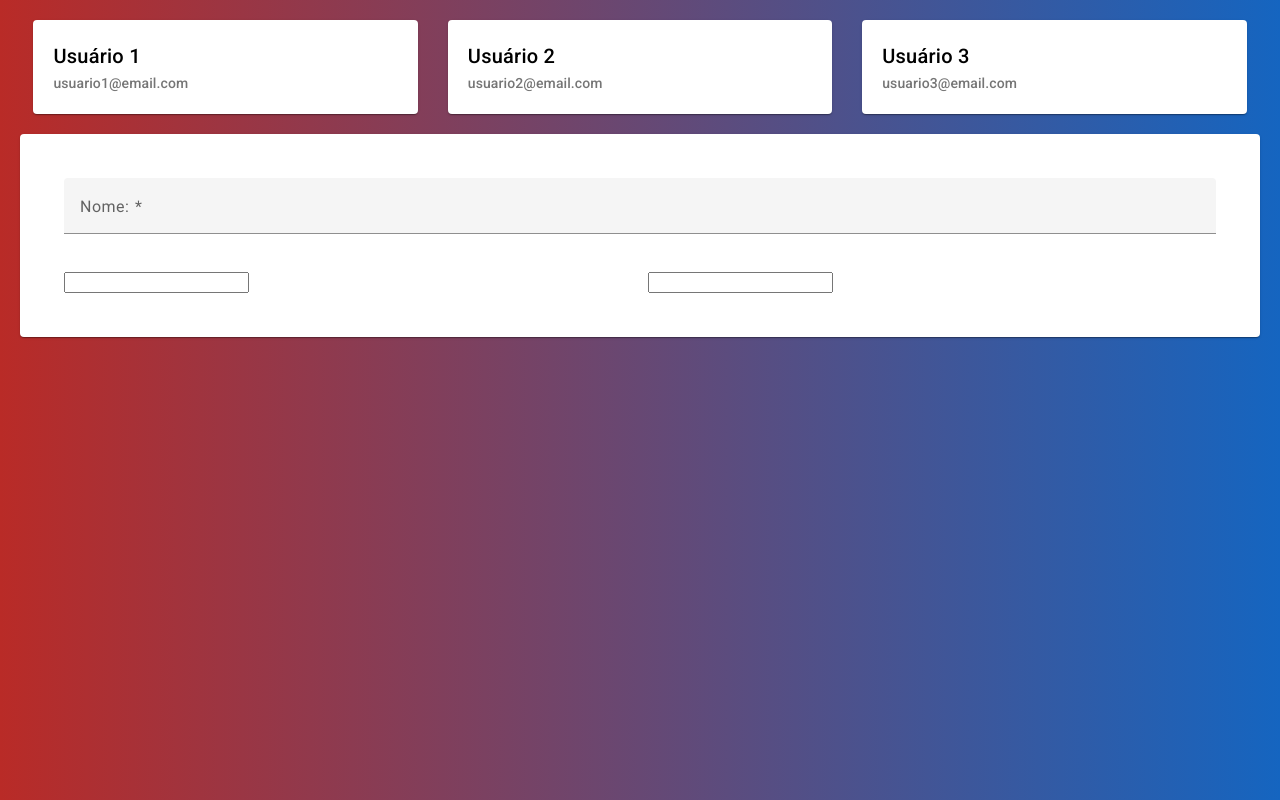
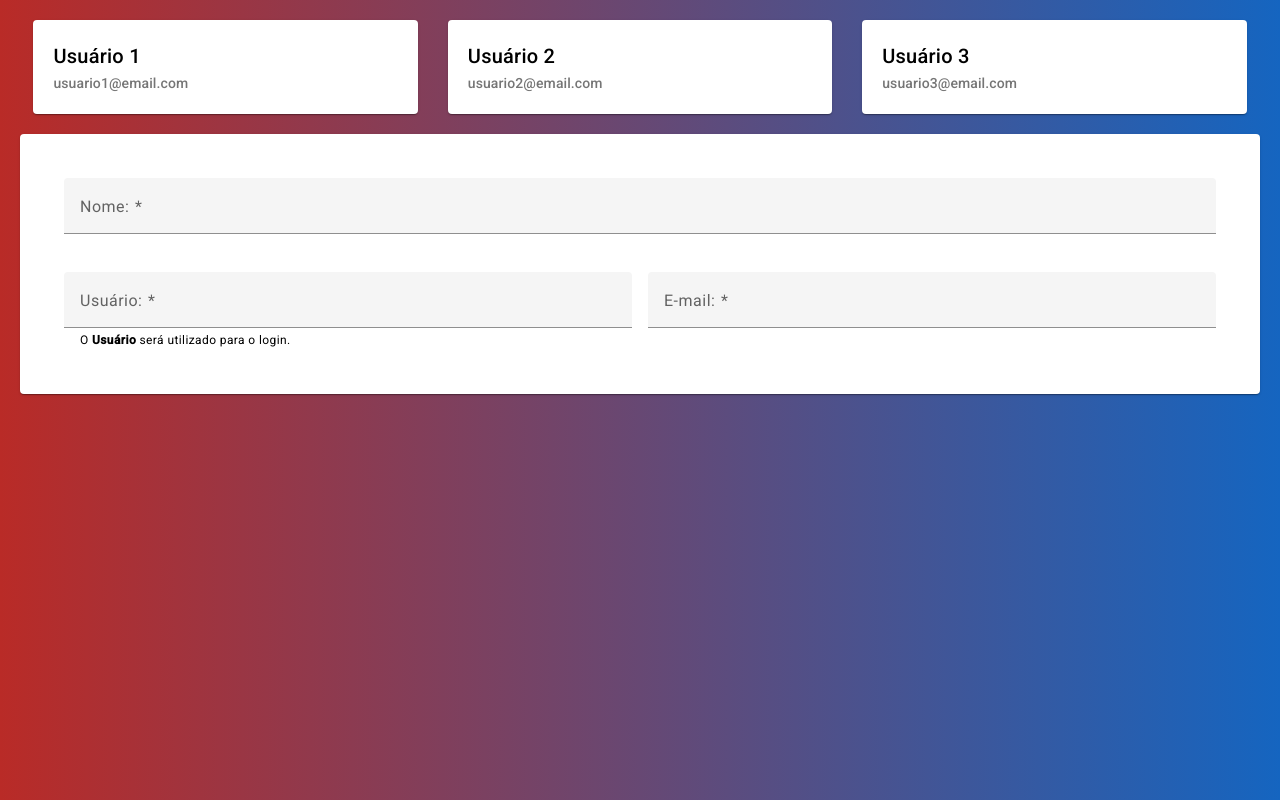
Before and after one commit to felipebiel/angular-template-driven-forms, an Angular app: page / in a window 1280 px wide. Built offline with nearby package versions, Linux system fonts and the light colour scheme.

Commit message:
feat: Criando o validador de email utilizando diretivas

```diff
--- a/src/app/components/user-form/user-form.component.html
+++ b/src/app/components/user-form/user-form.component.html
@@ -9,12 +9,24 @@
                 </mat-form-field>
             </div>
             <div class="user-form__row">
-                <div class="user-form__item user-form__item-50">
-                    <input type="text">
-                </div>
-                <div class="user-form__item user-form__item-50">
-                    <input type="text">
-                </div>
+                <mat-form-field class="user-form__item user-form__item-50">
+                    <mat-label>Usuário: </mat-label>
+                    <input matInput [(ngModel)]="userSelected.username" required name="username"
+                        #usernameControl="ngModel">
+                    <mat-hint>O <b>Usuário</b> será utilizado para o login.</mat-hint>
+                    <mat-error *ngIf="usernameControl.hasError('required')">O <b>Usuário</b> é obrigatório.</mat-error>
+                </mat-form-field>
+
+                <mat-form-field class="user-form__item user-form__item-50">
+                    <mat-label>E-mail: </mat-label>
+                    <input matInput [(ngModel)]="userSelected.email" required appEmailPatternValidator name="email"
+                        #emailControl="ngModel">
+                    <mat-error *ngIf="emailControl.hasError('required')">O <b>E-mail</b> é obrigatório.</mat-error>
+                    <mat-error
+                        *ngIf="emailControl.hasError('invalidEmailPattern') && !emailControl.hasError('required')">O
+                        <b>E-mail</b> é
+                        deve ser válido.</mat-error>
+                </mat-form-field>
             </div>
         </form>
     </mat-card-content>
--- a/src/app/directives/directives.module.ts
+++ b/src/app/directives/directives.module.ts
@@ -1,7 +1,8 @@
 import { NgModule } from '@angular/core';
+import { EmailPatternValidatorDirective } from './email-pattern-validator.directive';
 
 @NgModule({
-    declarations: [],
-    exports: []
+  declarations: [EmailPatternValidatorDirective],
+  exports: [EmailPatternValidatorDirective],
 })
 export class DirectivesModule {}
--- /dev/null
+++ b/src/app/directives/email-pattern-validator.directive.ts
@@ -0,0 +1,26 @@
+import { Directive } from '@angular/core';
+import {
+  AbstractControl,
+  NG_VALIDATORS,
+  ValidationErrors,
+  Validator,
+} from '@angular/forms';
+
+@Directive({
+  selector: '[appEmailPatternValidator]',
+  providers: [
+    {
+      provide: NG_VALIDATORS,
+      useExisting: EmailPatternValidatorDirective,
+      multi: true,
+    },
+  ],
+})
+export class EmailPatternValidatorDirective implements Validator {
+  validate(control: AbstractControl): ValidationErrors | null {
+    const emailRegex = /^[^\s@]+@[^\s@]+\.[^\s@]+$/;
+    const isValid = emailRegex.test(control.value);
+
+    return isValid ? null : { invalidEmailPattern: true };
+  }
+}
```
